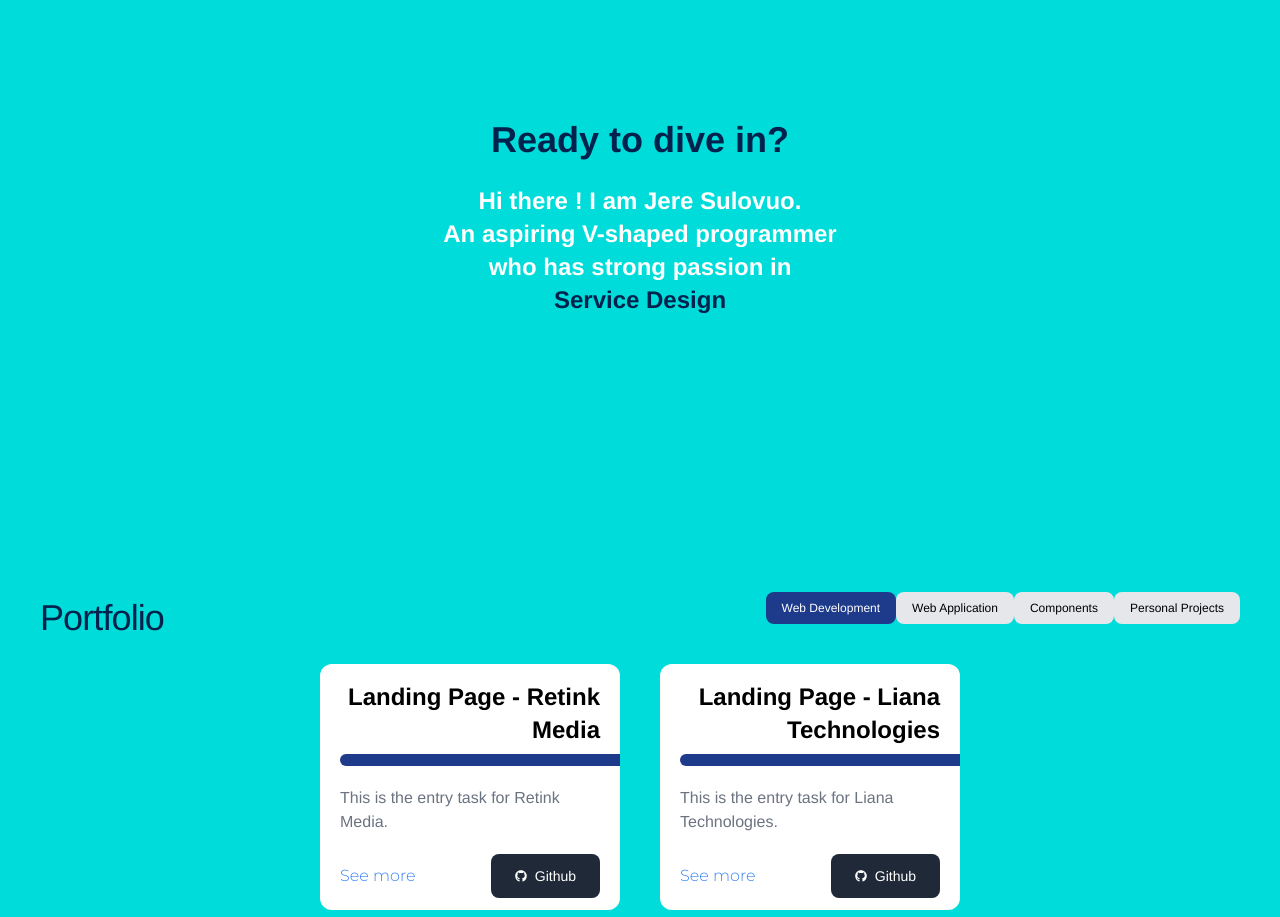
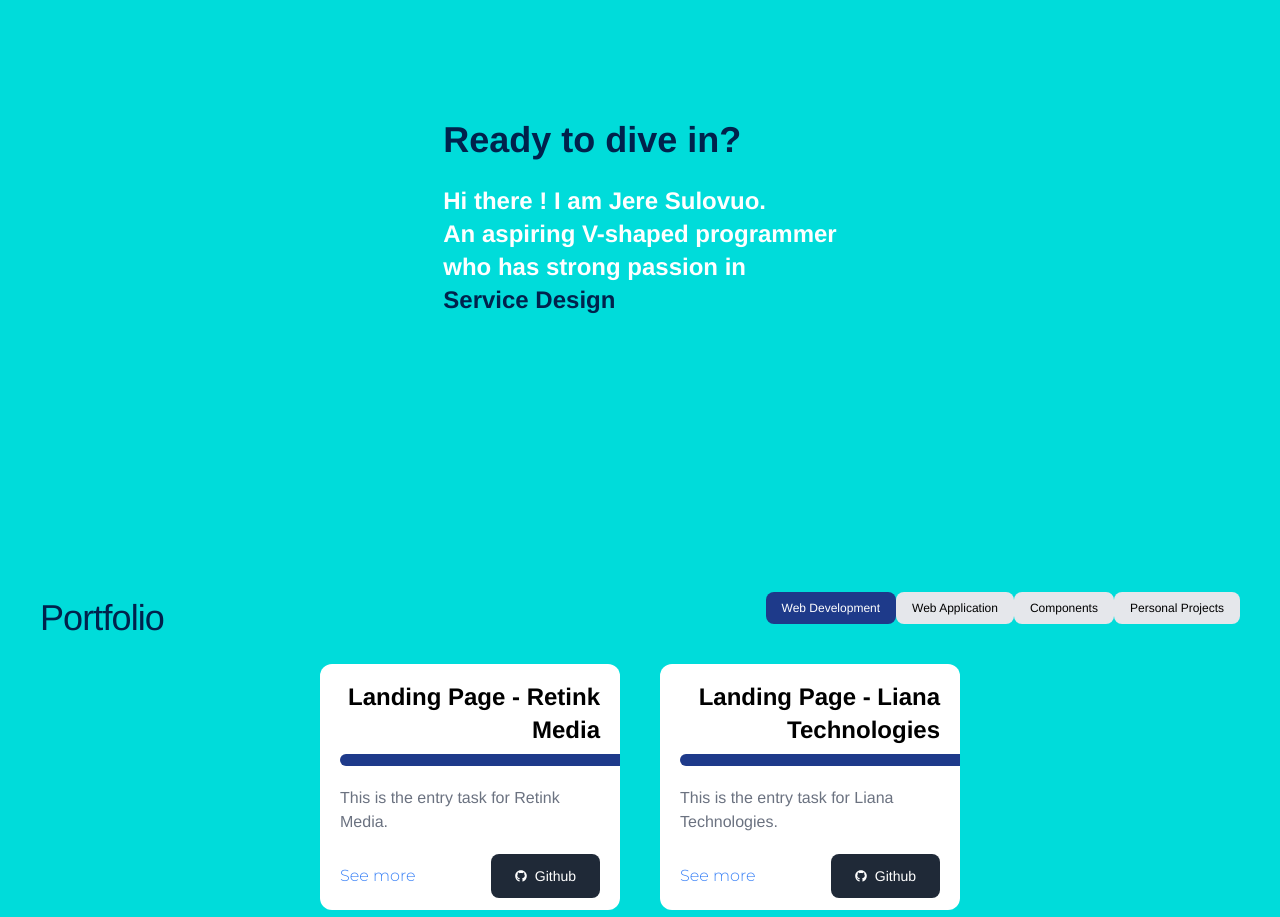
Before and after one commit to chungvuiloong/simple_portfolio, a React (Create React App) app: page / in a window 1280 px wide. Shown: the part 880-1797 px from the top of the page. Built offline with nearby package versions, Linux system fonts and the light colour scheme.

Commit message:
Updated profile

```diff
--- a/src/pages/Profile.tsx
+++ b/src/pages/Profile.tsx
@@ -38,11 +38,12 @@ export default function Profile() {
     return (
         <section className='py-24 sm:py-32 px-6 lg:px-10' style={{ backgroundColor: '#00dcda' }} >
             <div className='mx-auto container'>
+                <div className="flex flex-row justify-center">
                     <div className="flex flex-col justify-center">
-                    <Typography variant="h2" style={{ color: 'var(--ext-dark-blue-01)' }} className="text-center">
+                        <Typography variant="h2" style={{ color: 'var(--ext-dark-blue-01)' }} className="text-left">
                             Ready to dive in?
                         </Typography>
-                    <Typography variant="h4" color="white" className="mt-6 text-center">
+                      <Typography variant="h4" color="white" className="mt-6 text-left">
                           Hi there ! I am Jere Sulovuo.<br/>
                           An aspiring V-shaped programmer<br />
                           who has strong passion in<br />
@@ -52,6 +53,7 @@ export default function Profile() {
                       </Typography>
                     </div>
                 </div>
+            </div>
         </section>
     )
   }
```
Lines whose indentation alone changed are shown as unchanged.
